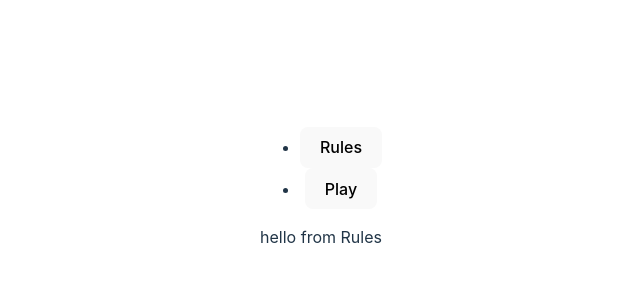
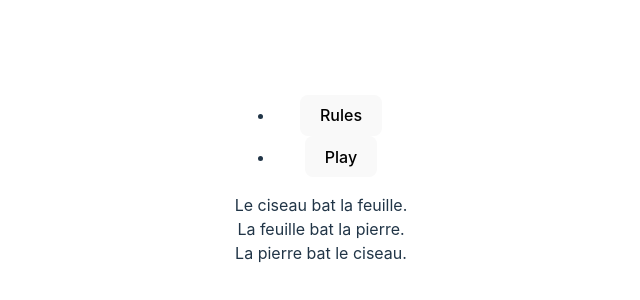
Before and after one commit to simbld/chifoumi, a React (Vite) app: page / in a window 1280 px wide. Shown: the part 220-520 px from the top of the page, without its empty margins (319-959 px from the left). Built offline with nearby package versions, Linux system fonts and the light colour scheme.

Commit message:
filled Rules page

```diff
--- a/src/pages/Rules.jsx
+++ b/src/pages/Rules.jsx
@@ -1,5 +1,13 @@
 function Rules() {
-  return "hello from Rules";
+  return (
+    <p>
+      Le ciseau bat la feuille.
+      <br />
+      La feuille bat la pierre.
+      <br />
+      La pierre bat le ciseau.
+    </p>
+  );
 }
 
 export default Rules;
```
